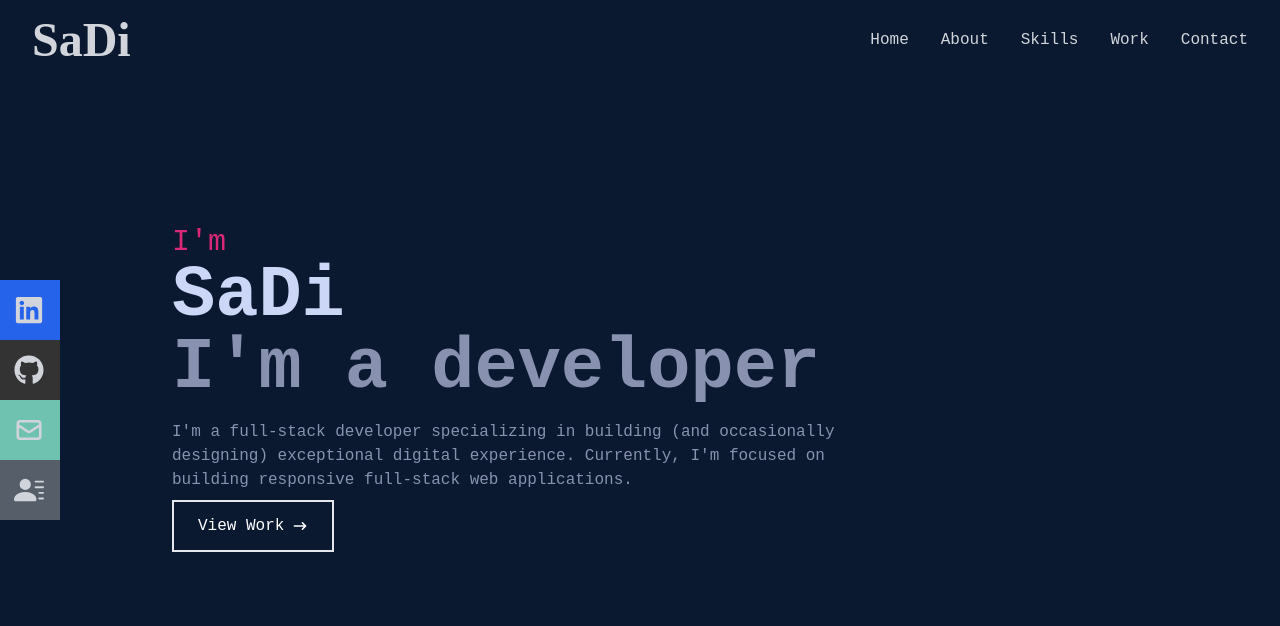
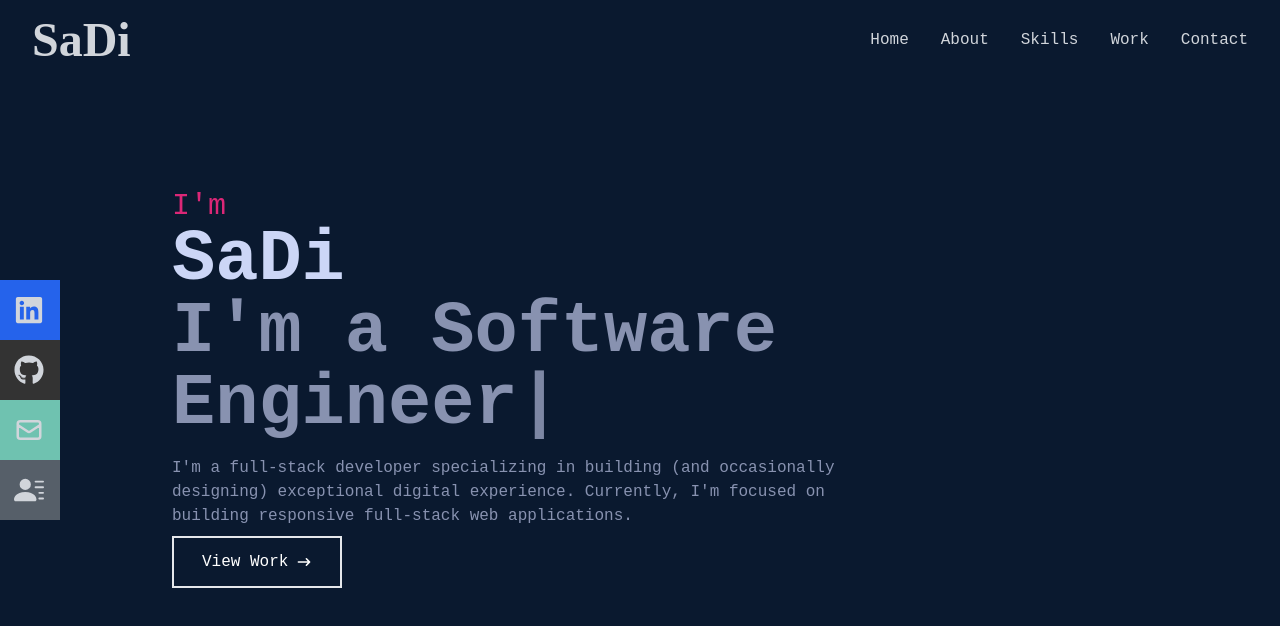
Before and after one commit to SaDi-BRo/website, a React (Create React App) app: page / in a window 1280 px wide. Shown: the top 626 px of the page. Built offline with nearby package versions, Linux system fonts and the light colour scheme.

Commit message:
little edits

```diff
--- a/package.json
+++ b/package.json
@@ -11,6 +11,7 @@
     "react-icons": "^4.4.0",
     "react-router-dom": "^6.4.1",
     "react-scripts": "5.0.1",
+    "react-typed": "^1.2.0",
     "web-vitals": "^2.1.4"
   },
   "scripts": {
--- a/src/components/Home.jsx
+++ b/src/components/Home.jsx
@@ -1,5 +1,7 @@
 import React from 'react';
+import Typed from 'react-typed';
 import { HiArrowNarrowRight } from 'react-icons/hi';
+import { Link } from 'react-router-dom';
 
 function Home() {
   return (
@@ -8,19 +10,37 @@ function Home() {
         <p className="text-pink-600 text-3xl">I'm</p>
         <h1 className="text-4xl sm:text-7xl font-bold text-[#ccd6f6]">SaDi</h1>
         <h2 className="text-4xl sm:text-7xl font-bold text-[#8892b0]">
-          I'm a developer
+          I'm&nbsp;
+          <Typed
+            strings={[
+              'a Web Developer',
+              'a Software Engineer',
+              'Uzbek',
+              'Junior',
+              'Future Designer',
+              'Linux Lover',
+            ]}
+            typeSpeed={80}
+            backSpeed={50}
+            loop
+          />
         </h2>
         <p className="text-[#8892b0] py-4 max-w-[700px]">
-          I'm a full-stack developer specializing in building (and occasionally
-          designing) exceptional digital experience. Currently, I'm focused on
-          building responsive full-stack web applications.
+          <Typed
+            strings={[
+              "I'm a full-stack developer specializing in building (and occasionally designing) exceptional digital experience. Currently, I'm focused on building responsive full-stack web applications.",
+            ]}
+            typeSpeed={10}
+          />
           <div>
-            <button className="group text-white border-2 px-6 py-3 my-2 flex items-center hover:bg-pink-600 hover:border-pink-600">
-              View Work
-              <span className="group-hover:rotate-90 duration-300">
-                <HiArrowNarrowRight className="ml-2" />
-              </span>
-            </button>
+            <Link to="work">
+              <button className="group text-white border-2 px-7 py-3 my-2 flex items-center hover:bg-pink-600 hover:border-pink-600">
+                View Work
+                <span className="group-hover:rotate-90 duration-300">
+                  <HiArrowNarrowRight className="ml-2" />
+                </span>
+              </button>
+            </Link>
           </div>
         </p>
       </div>
--- a/src/components/Navbar.jsx
+++ b/src/components/Navbar.jsx
@@ -37,19 +37,20 @@ function Navbar() {
         </li>
       </ul>
 
-      <div onClick={handleClick} className="md:hidden z-10">
-        {!nav ? <FaBars /> : <FaTimes />}
+      <div onClick={handleClick} className="md:hidden">
+        <FaBars />
       </div>
 
       <ul
-        className={
-          !nav
-            ? 'hidden'
-            : 'absolute top-0 left-0 w-full h-screen bg-[#0a192f] flex flex-col justify-center items-center'
-        }
+        className={`absolute top-0 ${
+          !nav ? 'left-[-100%]' : 'left-0'
+        } w-full h-screen bg-[#0a192f] flex flex-col justify-center items-center ease-in-out duration-500`}
       >
+        <h1 className="absolute top-4 left-4 cursor-pointer brand text-5xl font-bold select-none">
+          SaDi
+        </h1>
         <li className="py-6 text-4xl">
-          <Link onClick={handleClick} to="home">
+          <Link onClick={handleClick} to="/">
             Home
           </Link>
         </li>
@@ -73,6 +74,10 @@ function Navbar() {
             Contact
           </Link>
         </li>
+
+        <div onClick={handleClick} className="md:hidden absolute top-8 right-4">
+          <FaTimes />
+        </div>
       </ul>
 
       <div className="hidden md:flex fixed flex-col top-[35%] left-0">
```
Also changed, not shown: 1 other file (tests, documents, lock files or other folders).
